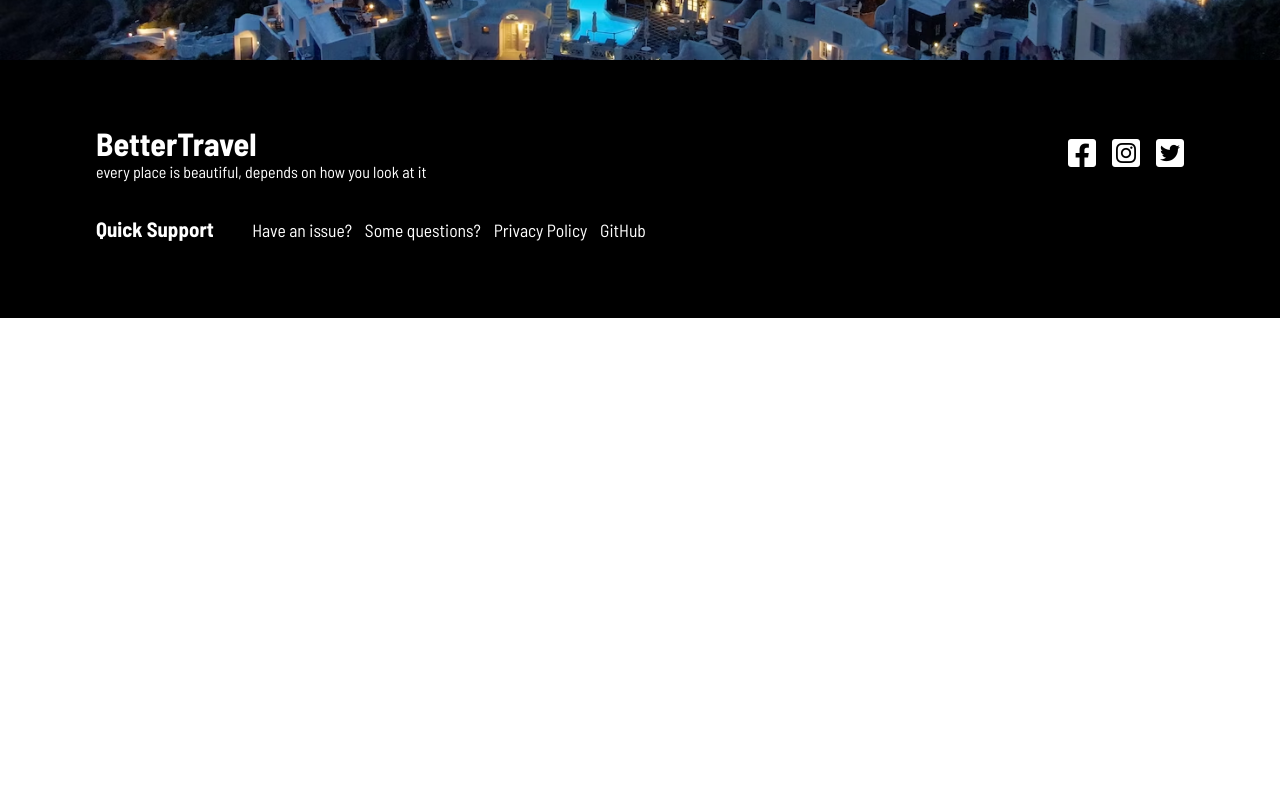
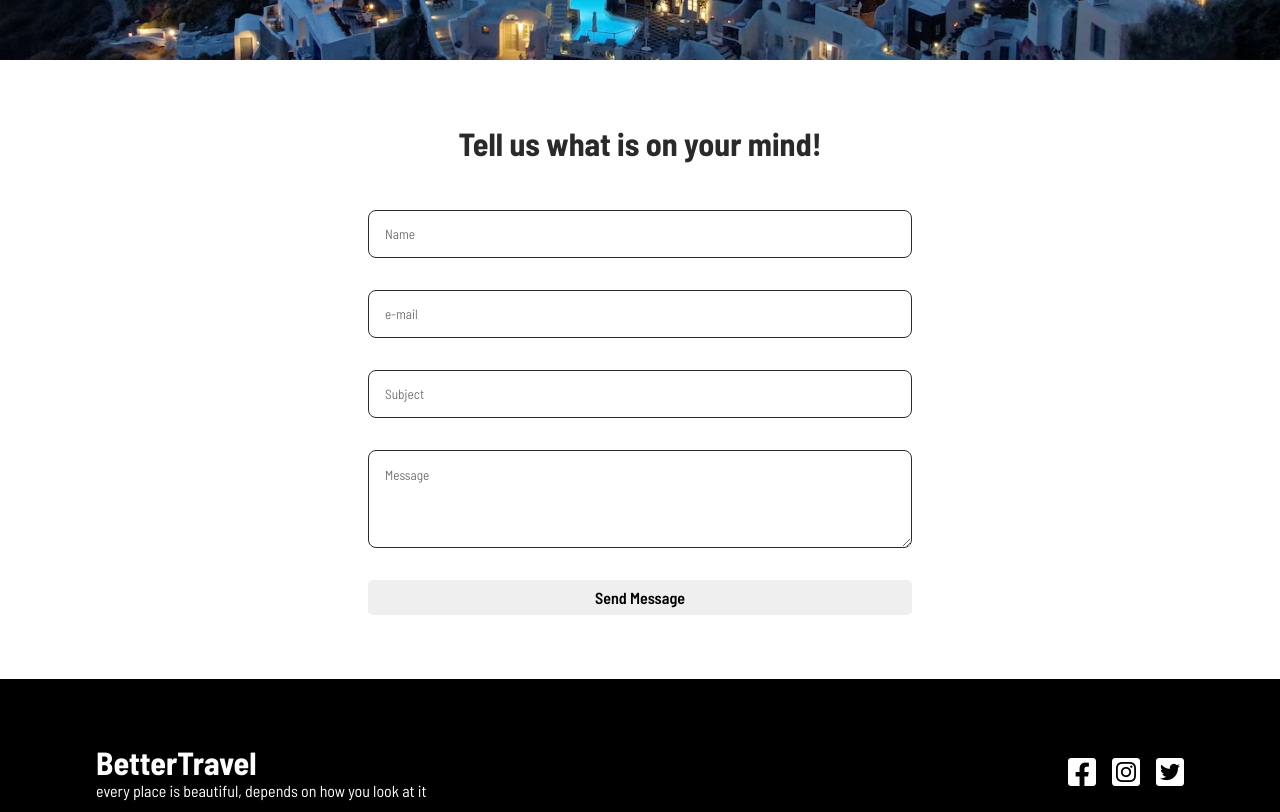
Before and after one commit to mateuszolkuski/bettertravel, a React (Create React App) app: page /contact in a window 1280 px wide. Shown: the part 500-1312 px from the top of the page. Before the commit the page ends 818 px from the top, so only its background shows below. Built offline with nearby package versions, Linux system fonts and the light colour scheme.

Commit message:
added contact form and googlemaps links to trips destinations

```diff
--- /dev/null
+++ b/src/components/ContactForm.js
@@ -0,0 +1,18 @@
+import "./styles/ContactFormStyles.scss";
+
+function ContactForm() {
+    return (
+        <div className="form-container">
+            <h1>Tell us what is on your mind!</h1>
+            <form>
+                <input placeholder="Name" />
+                <input placeholder="e-mail" />
+                <input placeholder="Subject" />
+                <textarea placeholder="Message" rows="4"></textarea>
+                <button>Send Message</button>
+            </form>
+        </div>
+    );
+}
+
+export default ContactForm;
--- a/src/components/Trip.js
+++ b/src/components/Trip.js
@@ -14,16 +14,19 @@ function Trip() {
                     image={Trip1}
                     heading="Bangkok"
                     text="Bangkok is the capital city of Thailand and one of the most popular tourist destinations in Southeast Asia."
+                    maplink={"https://www.google.com/maps/place/Bangkok,+Tajlandia/@13.72438,100.3027587,10z/data=!3m1!4b1!4m6!3m5!1s0x311d6032280d61f3:0x10100b25de24820!8m2!3d13.7563309!4d100.5017651!16zL20vMGZuMmc"}
                 />
                 <TripData
                     image={Trip2}
                     heading="Paris"
                     text="Paris is the romantic capital city of France, famous for its stunning landmarks, rich culture, and elegant charm."
+                    maplink={"https://www.google.com/maps/place/Paryż,+Francja/@48.8588254,2.2644628,12z/data=!3m1!4b1!4m6!3m5!1s0x47e66e1f06e2b70f:0x40b82c3688c9460!8m2!3d48.856614!4d2.3522219!16zL20vMDVxdGo"}
                 />
                 <TripData
                     image={Trip3}
                     heading="Dubai"
                     text="Dubai is a modern city in the United Arab Emirates, known for its luxury shopping, stunning landmarks, and exciting attractions."
+                    maplink={"https://www.google.com/maps/place/Dubaj+-+Zjednoczone+Emiraty+Arabskie/@25.0760224,55.2274879,10z/data=!3m1!4b1!4m6!3m5!1s0x3e5f43496ad9c645:0xbde66e5084295162!8m2!3d25.2048493!4d55.2707828!16zL20vMDFmMDhy"}
                 />
             </div>
         </div>
--- a/src/components/TripData.js
+++ b/src/components/TripData.js
@@ -8,6 +8,7 @@ function TripData (props) {
             </div>
             <h4>{props.heading}</h4>
             <p>{props.text}</p>
+            <a href={props.maplink} target="_blank">Look Up</a>
         </div>
     )
 }
--- /dev/null
+++ b/src/components/styles/ContactFormStyles.scss
@@ -0,0 +1,36 @@
+.form-container {
+  margin: 4rem 6rem;
+  color: #2a2a2a;
+  form {
+    padding-top: 3rem;
+    display: flex;
+    flex-direction: column;
+    width: 50%;
+    margin: auto;
+  }
+  input {
+    height: 3rem;
+    padding: 0 1rem;
+    margin-bottom: 2rem;
+    border-radius: .5rem;
+    border: 1px solid #2a2a2a;
+  }
+  textarea {
+    padding: 1rem;
+    margin-bottom: 2rem;
+    border-radius: .5rem;
+    border: 1px solid #2a2a2a;
+  }
+  button {
+    display: inline;
+  }
+}
+@media screen and (max-width: 850px) {
+  .form-container {
+    margin: 4rem 2rem;
+    form {
+      padding-top: 3rem;
+      width: 90%;
+    }
+  }
+}
--- a/src/components/styles/TripStyles.scss
+++ b/src/components/styles/TripStyles.scss
@@ -19,9 +19,15 @@ trip {
   border-radius: 5px;
   cursor: pointer;
   padding: 1rem 0.8rem;
+
   h4 {
     font-size: 1.3rem;
     padding: 0.9rem 0 0.2rem;
+  }
+
+  a {
+    text-decoration: none;
+    color: rgb(15, 56, 90);
   }
 }
 .t-image {
--- a/src/routes/Contact.js
+++ b/src/routes/Contact.js
@@ -2,6 +2,7 @@ import Hero from "../components/Hero";
 import Navbar from "../components/Navbar";
 import ContactImg from "../assets/7.jpg";
 import Footer from "../components/Footer";
+import ContactForm from "../components/ContactForm";
 
 function Contact() {
     return (
@@ -13,6 +14,7 @@ function Contact() {
                 title="Contact"
                 btnClass="hide"
             />
+            <ContactForm />
             <Footer />
         </>
     );
```
Also changed, not shown: .codesandbox/workspace.json (deleted).
